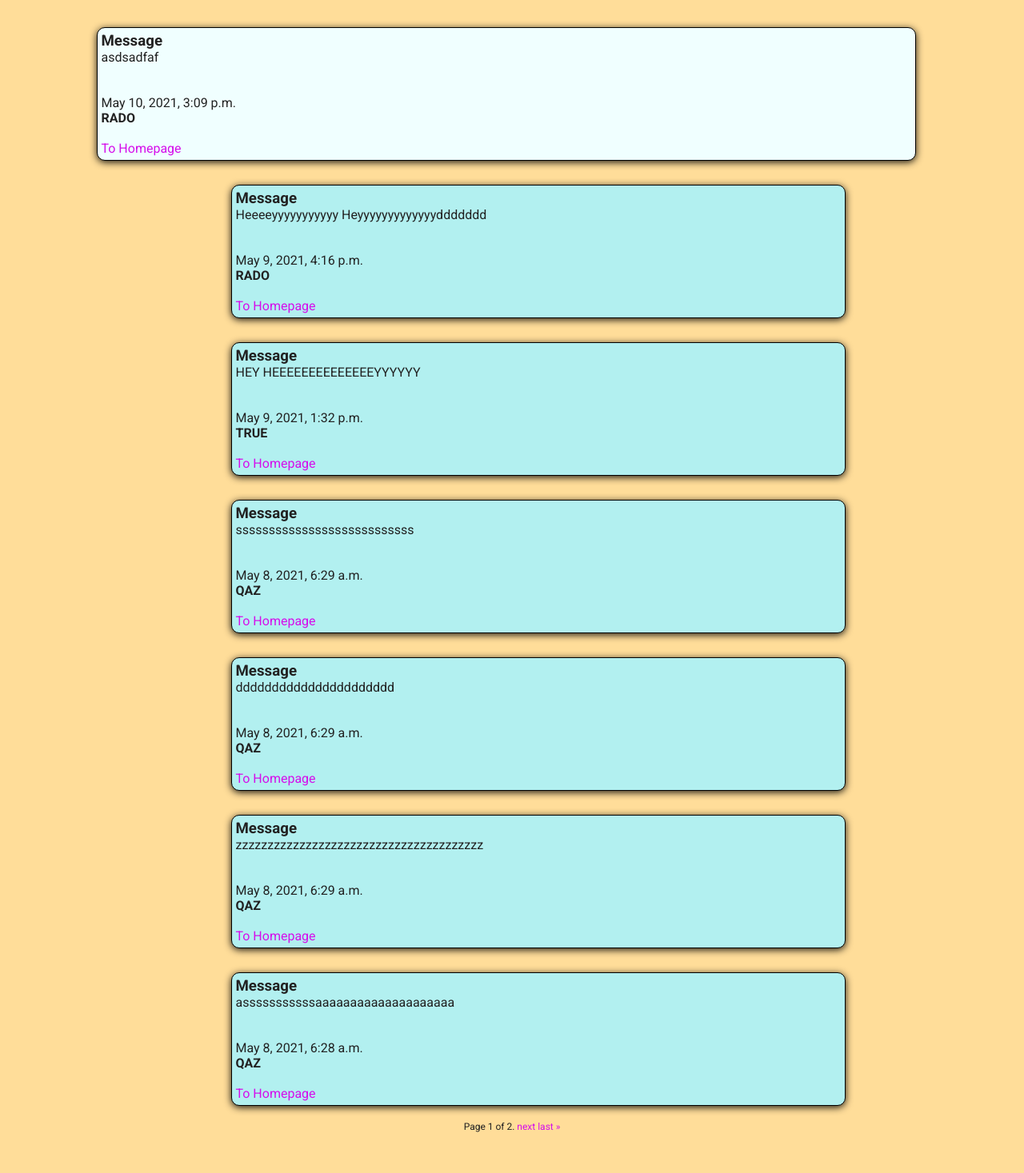
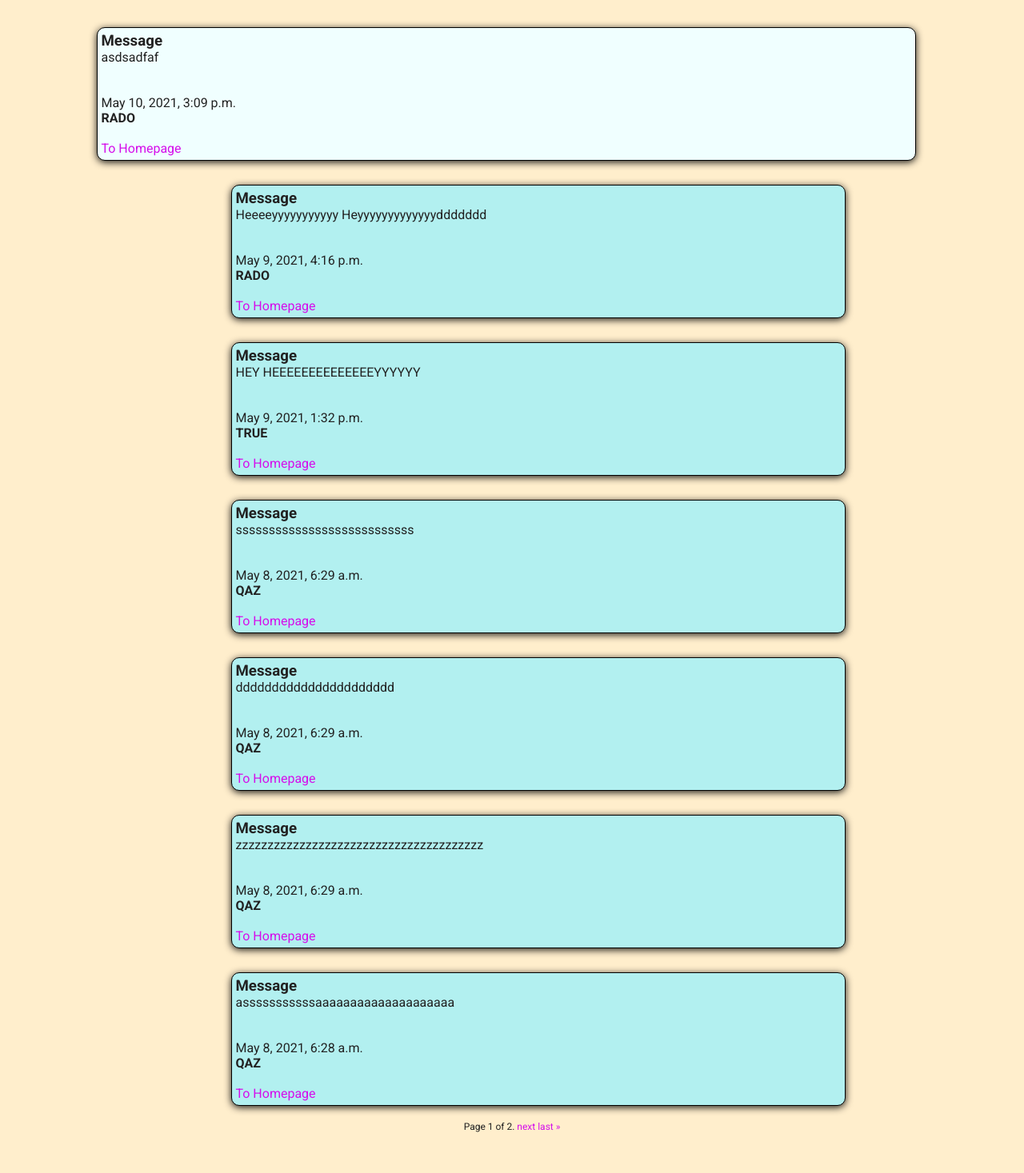
Before and after one commit to radoslav77/treerecipe, a Django app: page /handover in a window 1280 px wide. Shown: the part 401-1868 px from the top of the page at 80% size. Run offline with Django 3.2, Linux system fonts and the light colour scheme; data comes from the database, SQL or seed files in the repository.

Commit message:
Change in HTML

```diff
--- a/recipe/templates/recipe/base.html
+++ b/recipe/templates/recipe/base.html
@@ -27,7 +27,7 @@
 <body>
     <nav class="nav">
         <div class="navcon">
-            <h1 class="logo"><a href="{% url 'index' %}">Treehouse Pastry</a></h1>
+            <h1 class="logo"><a href="{% url 'index' %}">InterContinetal Pastry</a></h1>
             <ul>
                 <li><a href="{% url 'breakfast' %}">Breakfast</a></li>
                 <li><a href="{% url 'nest' %}">Afternoon tea</a></li>
--- a/recipe/templates/recipe/start.html
+++ b/recipe/templates/recipe/start.html
@@ -24,7 +24,7 @@
 <body>
     <nav class="nav">
         <div class="navcon">
-            <h1 class="logo"><a href="{% url 'index' %}">Treehouse Pastry</a></h1>
+            <h1 class="logo"><a href="{% url 'index' %}">InterContinetal Pastry</a></h1>
             <ul>
                 <li><a href="{% url 'breakfast' %}">Breakfast</a></li>
                 <li><a href="{% url 'nest' %}">Afternoon Tea</a></li>
--- a/static/css/handover.css
+++ b/static/css/handover.css
@@ -1,5 +1,5 @@
 body {
-  background-color: #ffdd99;
+  background-color: #ffeecc;
 }
 .card {
   background-color: rgb(178, 240, 240);
--- a/static/css/style.css
+++ b/static/css/style.css
@@ -10,7 +10,7 @@ body {
   font-family: 'Roboto', sans-serif;
   color: #222;
   padding-bottom: 50px;
-  background-color: #ffdd99;
+  background-color: #ffeecc;
 }
 
 .container {
--- a/static/css/style1.css
+++ b/static/css/style1.css
@@ -10,7 +10,7 @@ body {
   font-family: 'Roboto', sans-serif;
   color: #222;
   padding-bottom: 50px;
-  background-color: #ffdd99;
+  background-color: #ffeecc;
 }
 
 .container {
```
